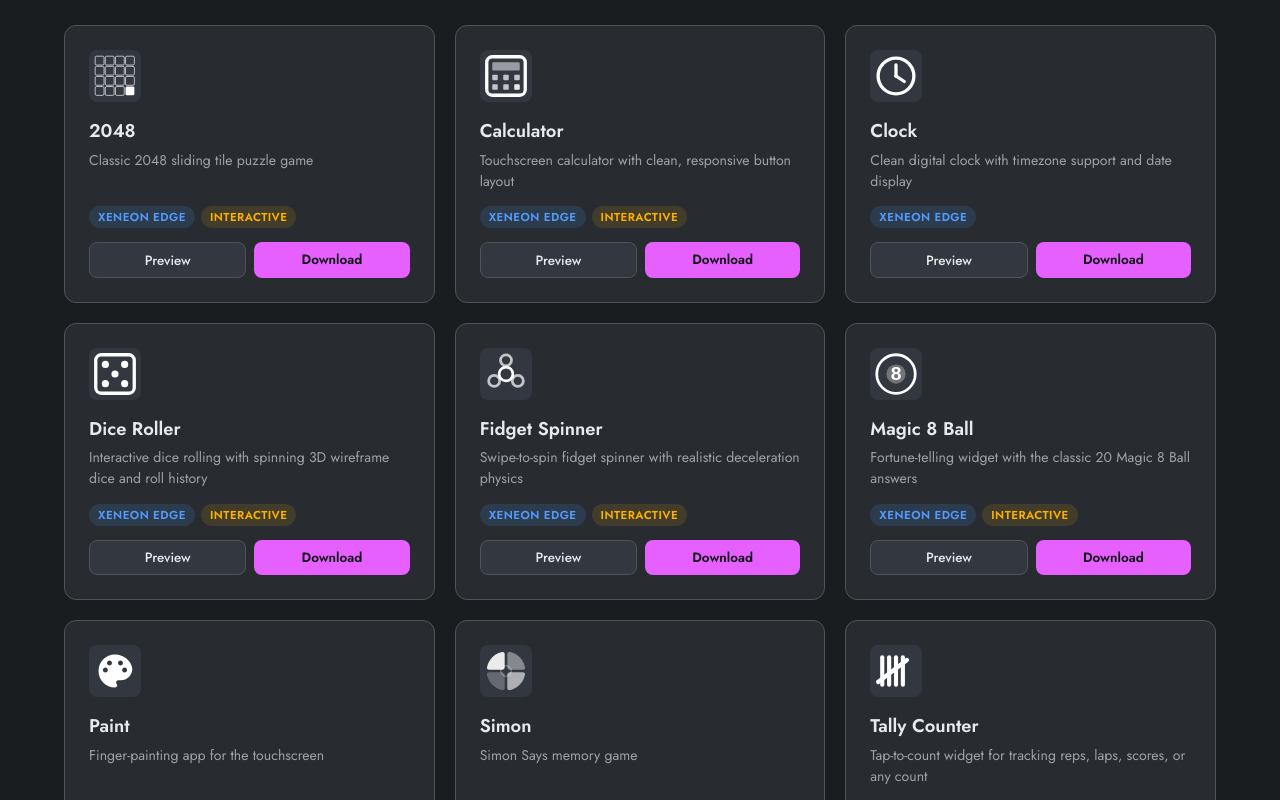
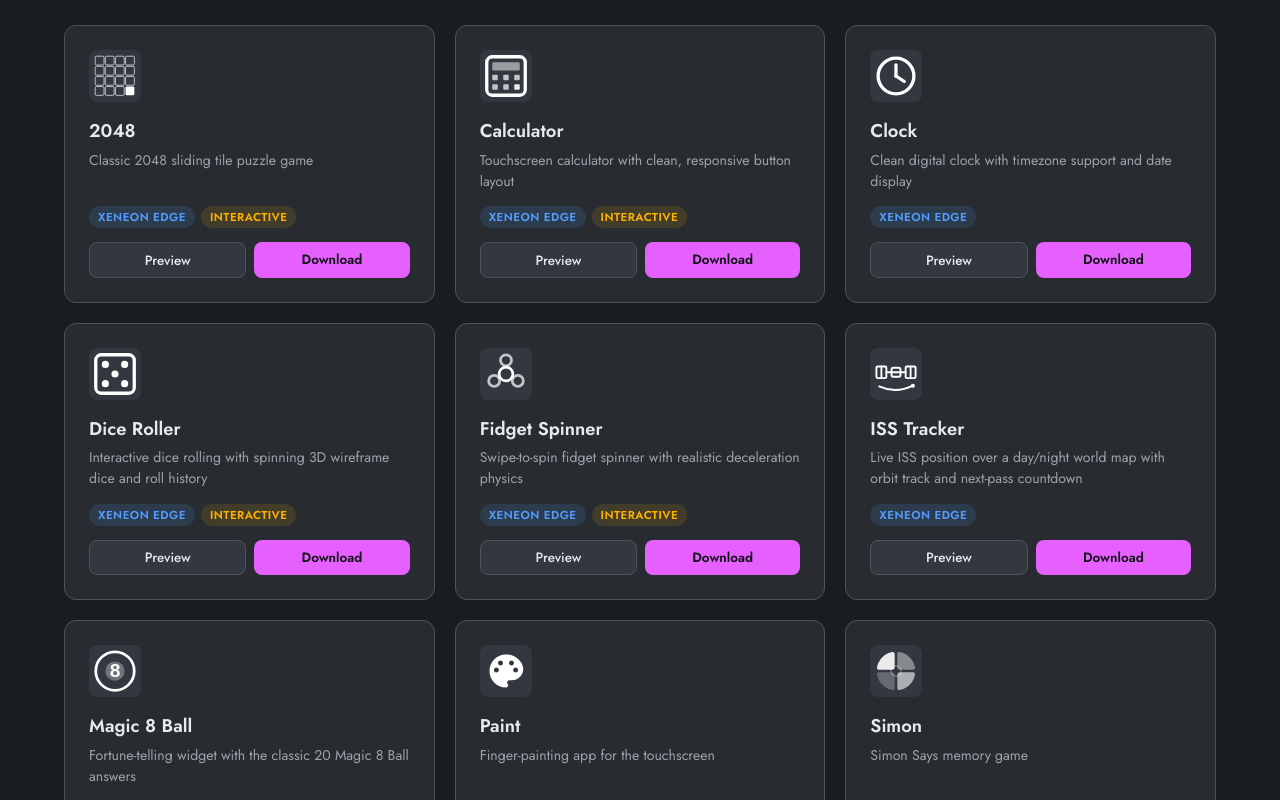
Before and after one commit to QuadraKev/QK-iCUE-Widgets, a website: page index.html in a window 1280 px wide. Shown: the part 946-1746 px from the top of the page. Drawn offline with Linux system fonts and the light colour scheme.

Commit message:
Add ISS Tracker to README and website catalog

```diff
--- a/index.html
+++ b/index.html
@@ -745,6 +745,7 @@
             { id: 'QKClock', name: 'Clock', icon: 'qk-clock.svg', desc: 'Clean digital clock with timezone support and date display', devices: ['xeneon_edge'], interactive: false },
             { id: 'QKDiceRoller', name: 'Dice Roller', icon: 'qk-dice-roller.svg', desc: 'Interactive dice rolling with spinning 3D wireframe dice and roll history', devices: ['xeneon_edge'], interactive: true },
             { id: 'QKFidgetSpinner', name: 'Fidget Spinner', icon: 'qk-fidget-spinner.svg', desc: 'Swipe-to-spin fidget spinner with realistic deceleration physics', devices: ['xeneon_edge'], interactive: true },
+            { id: 'QKISSTracker', name: 'ISS Tracker', icon: 'qk-iss-tracker.svg', desc: 'Live ISS position over a day/night world map with orbit track and next-pass countdown', devices: ['xeneon_edge'], interactive: false },
             { id: 'QKMagic8Ball', name: 'Magic 8 Ball', icon: 'qk-magic-8-ball.svg', desc: 'Fortune-telling widget with the classic 20 Magic 8 Ball answers', devices: ['xeneon_edge'], interactive: true },
             { id: 'QKPaint', name: 'Paint', icon: 'qk-paint.svg', desc: 'Finger-painting app for the touchscreen', devices: ['xeneon_edge'], interactive: true },
             { id: 'QKSimon', name: 'Simon', icon: 'qk-simon.svg', desc: 'Simon Says memory game', devices: ['xeneon_edge'], interactive: true },
```
Also changed, not shown: README.md.
